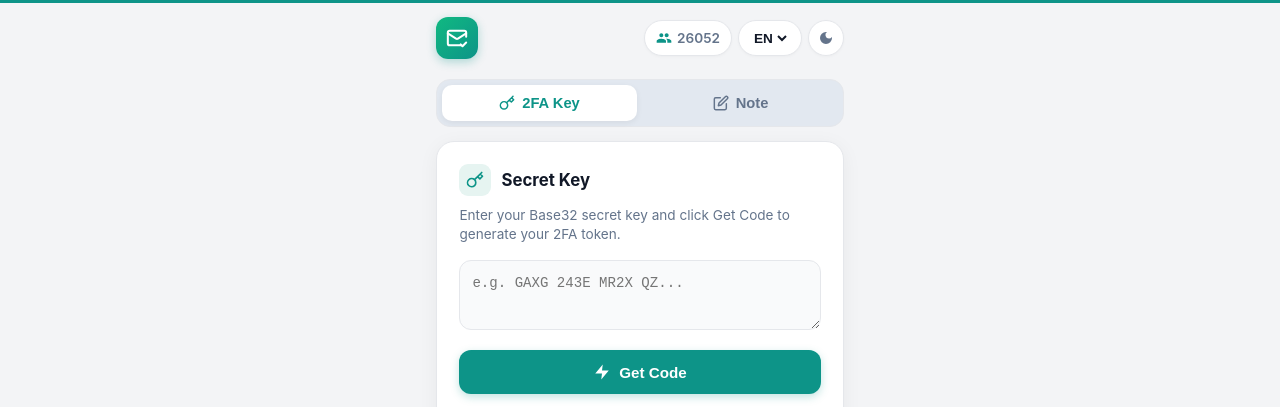
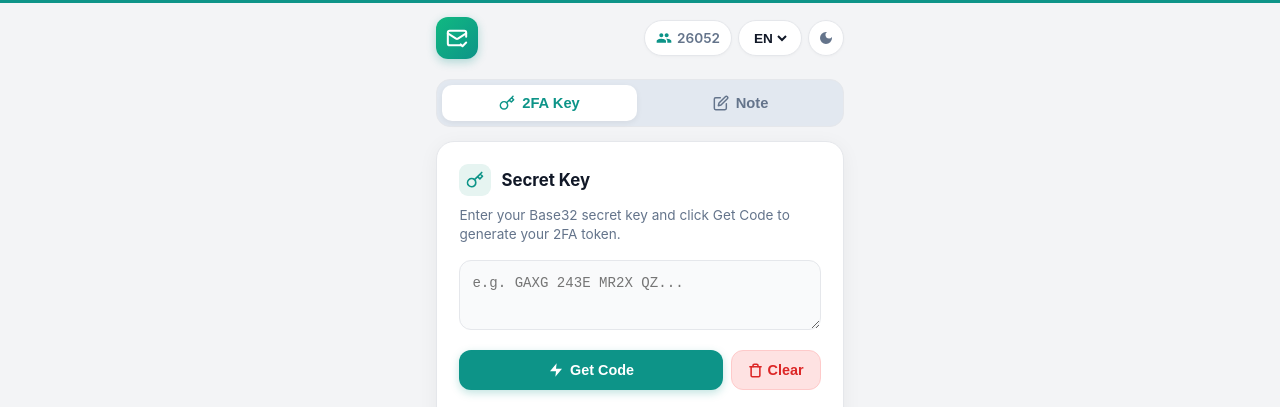
Before and after one commit to fastmailesupport-rgb/2Fa-Tool, a plain HTML site: page index.html in a window 1280 px wide. Shown: the top 407 px of the page. Drawn offline with nearby package versions, Linux system fonts and the light colour scheme.

Commit message:
index.html

```diff
--- a/index.html
+++ b/index.html
@@ -269,21 +269,27 @@
             box-shadow: 0 0 0 3px rgba(13, 148, 136, 0.15);
         }
 
+        /* Button Row Layout (Get Code & Clear side-by-side) */
+        .btn-row {
+            display: flex;
+            gap: 8px;
+            margin-bottom: 1.25rem;
+        }
+
         .action-btn {
-            width: 100%;
+            flex: 1;
             background-color: var(--teal-primary);
             color: white;
             border: none;
-            padding: 13px;
+            padding: 11px;
             border-radius: 12px;
-            font-size: 0.95rem;
+            font-size: 0.9rem;
             font-weight: 600;
             cursor: pointer;
-            margin-bottom: 1.25rem;
             display: flex;
             justify-content: center;
             align-items: center;
-            gap: 8px;
+            gap: 6px;
             box-shadow: 0 3px 8px rgba(13, 148, 136, 0.25);
             transition: all 0.2s cubic-bezier(0.4, 0, 0.2, 1);
         }
@@ -293,6 +299,30 @@
         }
 
         .action-btn:active {
+            transform: scale(0.97);
+        }
+
+        .clear-btn {
+            background-color: #fee2e2;
+            color: #dc2626;
+            border: 1px solid #fecaca;
+            padding: 11px 16px;
+            border-radius: 12px;
+            font-size: 0.9rem;
+            font-weight: 600;
+            cursor: pointer;
+            display: flex;
+            align-items: center;
+            gap: 5px;
+            transition: all 0.2s cubic-bezier(0.4, 0, 0.2, 1);
+        }
+
+        .clear-btn:hover {
+            background-color: #fca5a5;
+            color: #991b1b;
+        }
+
+        .clear-btn:active {
             transform: scale(0.97);
         }
 
@@ -330,7 +360,7 @@
             font-family: monospace;
         }
 
-        /* Loading / Progress Bar for 15s Timer */
+        /* 15s Loading Bar */
         .progress-container {
             width: 100%;
             height: 4px;
@@ -577,10 +607,17 @@
 
             <textarea id="secret" placeholder="e.g. GAXG 243E MR2X QZ..." style="height: 70px;"></textarea>
 
-            <button class="action-btn" onclick="start2FA()">
-                <svg width="18" height="18" viewBox="0 0 24 24" fill="currentColor"><path d="M13 2L3 14h9l-1 8 10-12h-9l1-8z"/></svg>
-                <span id="btn2fa">Get Code</span>
-            </button>
+            <!-- Button Row: Get Code & Clear -->
+            <div class="btn-row">
+                <button class="action-btn" onclick="start2FA()">
+                    <svg width="16" height="16" viewBox="0 0 24 24" fill="currentColor"><path d="M13 2L3 14h9l-1 8 10-12h-9l1-8z"/></svg>
+                    <span id="btn2fa">Get Code</span>
+                </button>
+                <button class="clear-btn" onclick="clear2FA()">
+                    <svg width="15" height="15" viewBox="0 0 24 24" fill="none" stroke="currentColor" stroke-width="2.5" stroke-linecap="round" stroke-linejoin="round"><polyline points="3 6 5 6 21 6"></polyline><path d="M19 6v14a2 2 0 0 1-2 2H7a2 2 0 0 1-2-2V6m3 0V4a2 2 0 0 1 2-2h4a2 2 0 0 1 2 2v2"></path></svg>
+                    <span id="btnClear">Clear</span>
+                </button>
+            </div>
 
             <div class="token-card">
                 <div class="token-header-row">
@@ -636,7 +673,7 @@
                 </div>
             </div>
 
-            <button class="action-btn" onclick="downloadNoteFile()">
+            <button class="action-btn" style="width: 100%;" onclick="downloadNoteFile()">
                 <svg width="18" height="18" viewBox="0 0 24 24" fill="none" stroke="currentColor" stroke-width="2.2" stroke-linecap="round" stroke-linejoin="round"><path d="M21 15v4a2 2 0 0 1-2 2H5a2 2 0 0 1-2-2v-4"/><polyline points="7 10 12 15 17 10"/><line x1="12" y1="15" x2="12" y2="3"/></svg>
                 <span id="btnDownload">Download File</span>
             </button>
@@ -696,6 +733,7 @@
             document.getElementById('title2fa').innerText = 'সিক্রেট কি (Secret Key)';
             document.getElementById('desc2fa').innerText = 'সিক্রেট কি দিয়ে গেট কোড বাটনে ক্লিক করলে লাইভ 2FA কোড দেখতে পাবেন।';
             document.getElementById('btn2fa').innerText = 'গেট কোড';
+            document.getElementById('btnClear').innerText = 'ক্লিয়ার';
             document.getElementById('activeTokenText').innerText = 'অ্যাক্টিভ টোকেন';
             document.getElementById('copyText').innerText = 'কোড কপি করুন';
             document.getElementById('titleNote').innerText = 'স্মার্ট নোটপ্যাড';
@@ -710,6 +748,7 @@
             document.getElementById('title2fa').innerText = 'Secret Key';
             document.getElementById('desc2fa').innerText = 'Enter your Base32 secret key and click Get Code to generate your 2FA token.';
             document.getElementById('btn2fa').innerText = 'Get Code';
+            document.getElementById('btnClear').innerText = 'Clear';
             document.getElementById('activeTokenText').innerText = 'Active Token';
             document.getElementById('copyText').innerText = 'Copy Code';
             document.getElementById('titleNote').innerText = 'Smart Notepad';
@@ -745,11 +784,21 @@
         currentSecret = secretInput;
         if (totpInterval) clearInterval(totpInterval);
 
-        // Show progress bar container
         document.getElementById('progressContainer').style.display = 'block';
 
         generateAndDisplayCode();
         totpInterval = setInterval(generateAndDisplayCode, 1000);
+    }
+
+    // Clear 2FA Box & Reset
+    function clear2FA() {
+        if (totpInterval) clearInterval(totpInterval);
+        document.getElementById('secret').value = '';
+        document.getElementById('code-display').innerText = '000000';
+        document.getElementById('timer-display').innerText = '15s';
+        document.getElementById('progressContainer').style.display = 'none';
+        currentSecret = '';
+        document.getElementById('secret').focus();
     }
 
     function generateAndDisplayCode() {
@@ -769,13 +818,11 @@
 
             display.innerText = totp.generate();
 
-            // 15 seconds cycle logic
             const epoch = Math.floor(Date.now() / 1000);
             const remaining = 15 - (epoch % 15);
 
             timerDisplay.innerText = `${remaining}s`;
 
-            // Progress bar percentage (15 seconds max)
             const percent = (remaining / 15) * 100;
             progressBar.style.width = `${percent}%`;
 
```
